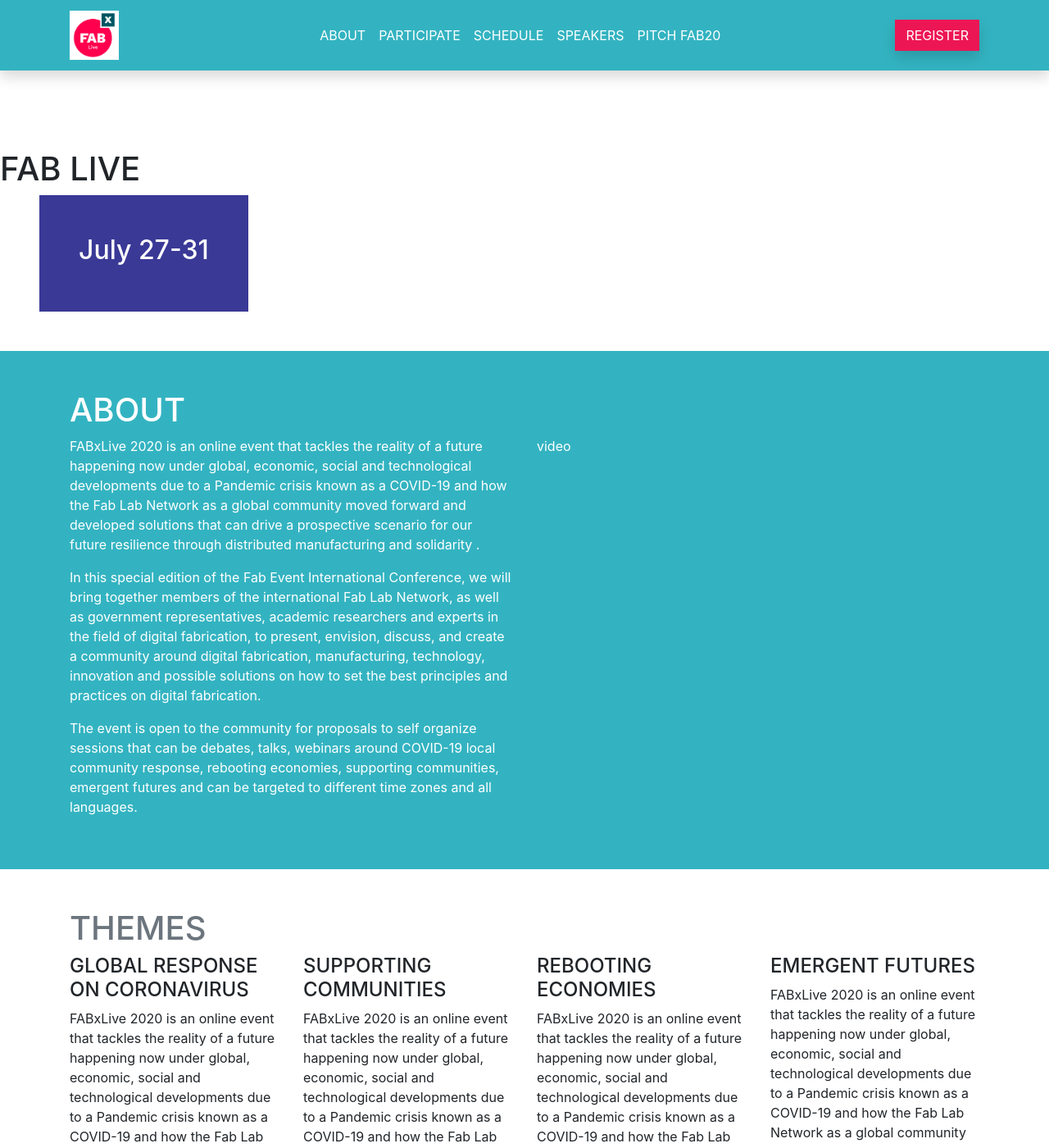
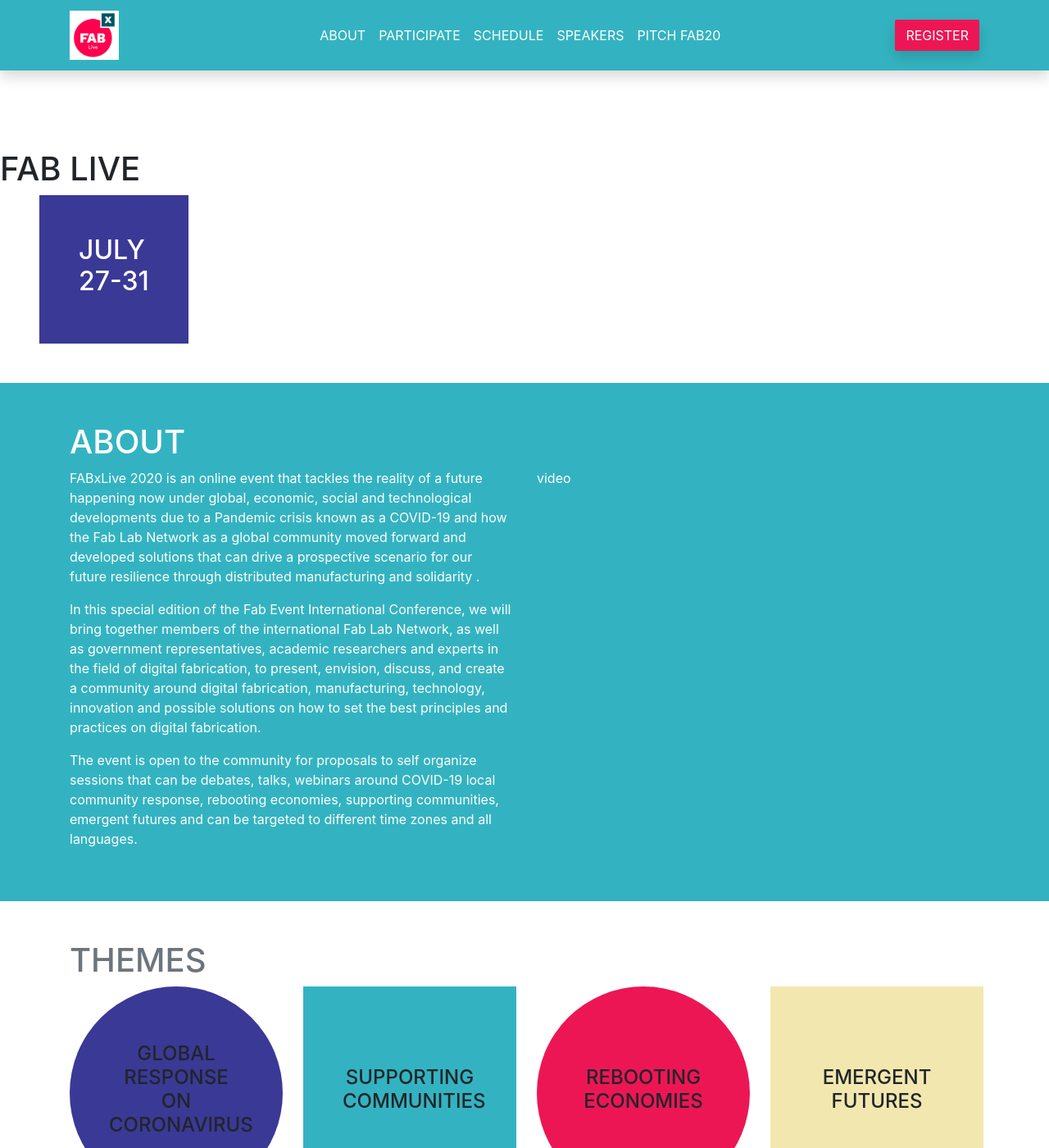
Before and after one commit to fabfoundation/fabxlive2020, a Jekyll site: the page built from index.html, in a window 1280 px wide and 1400 px high. Shown: the whole window at 82% size. Built offline with Jekyll 4.4.1, drawn with Linux system fonts in a browser that asks for light colours; nearby versions of some CDN libraries.

Commit message:
Circle and boxes styling

```diff
--- a/assets/main.scss
+++ b/assets/main.scss
@@ -3,7 +3,7 @@
 ---
 
 .btn {
-  border-radius: unset;
+  border-radius: 2px;
 }
 
 .bg-cyan {
@@ -29,3 +29,13 @@
     }
   }
 }
+
+.circle {
+  border-radius: 50%;
+}
+
+.box {
+  text-align: center;
+  height: 260px;
+  width: 260px;
+}
--- a/index.html
+++ b/index.html
@@ -9,7 +9,7 @@
 <section class="py-5">
   <h1>FAB LIVE</h1>
   <div class="bg-blue d-inline-block text-white p-5 ml-5">
-    <h2>July 27-31</h2>
+    <h2>JULY <br> 27-31</h2>
   </div>
 </section>
 
@@ -42,26 +42,34 @@
   <div class="container">
     <h1 class="text-muted">THEMES</h1>
     <div class="row">
-      <div class="col-lg-3">
-        <h4>GLOBAL RESPONSE ON CORONAVIRUS</h4>
+      <div class="col-md-6 col-xl-3 mb-4">
+        <div class="box circle bg-blue p-5 d-flex flex-column justify-content-center mx-auto mb-2">
+          <h4>GLOBAL RESPONSE ON CORONAVIRUS</h4>
+        </div>
         <p>
         FABxLive 2020 is an online event that tackles the reality of a future happening now under global, economic, social and technological developments due to a Pandemic crisis known as a COVID-19 and how the Fab Lab Network as a global community
         </p>
       </div>
-      <div class="col-lg-3">
+      <div class="col-md-6 col-xl-3 mb-4">
+        <div class="box bg-cyan p-5 d-flex flex-column justify-content-center mx-auto mb-2">
         <h4>SUPPORTING COMMUNITIES</h4>
+        </div>
         <p>
         FABxLive 2020 is an online event that tackles the reality of a future happening now under global, economic, social and technological developments due to a Pandemic crisis known as a COVID-19 and how the Fab Lab Network as a global community
         </p>
       </div>
-      <div class="col-lg-3">
-        <h4>REBOOTING ECONOMIES</h4>
+      <div class="col-md-6 col-xl-3 mb-4">
+        <div class="box circle bg-red p-5 d-flex flex-column justify-content-center mx-auto mb-2">
+          <h4>REBOOTING ECONOMIES</h4>
+        </div>
         <p>
         FABxLive 2020 is an online event that tackles the reality of a future happening now under global, economic, social and technological developments due to a Pandemic crisis known as a COVID-19 and how the Fab Lab Network as a global community
         </p>
       </div>
-      <div class="col-lg-3">
-        <h4>EMERGENT FUTURES</h4>
+      <div class="col-md-6 col-xl-3 mb-4">
+        <div class="box bg-yellow p-5 d-flex flex-column justify-content-center mx-auto mb-2">
+          <h4>EMERGENT FUTURES</h4>
+        </div>
         <p>
         FABxLive 2020 is an online event that tackles the reality of a future happening now under global, economic, social and technological developments due to a Pandemic crisis known as a COVID-19 and how the Fab Lab Network as a global community
         </p>
```
